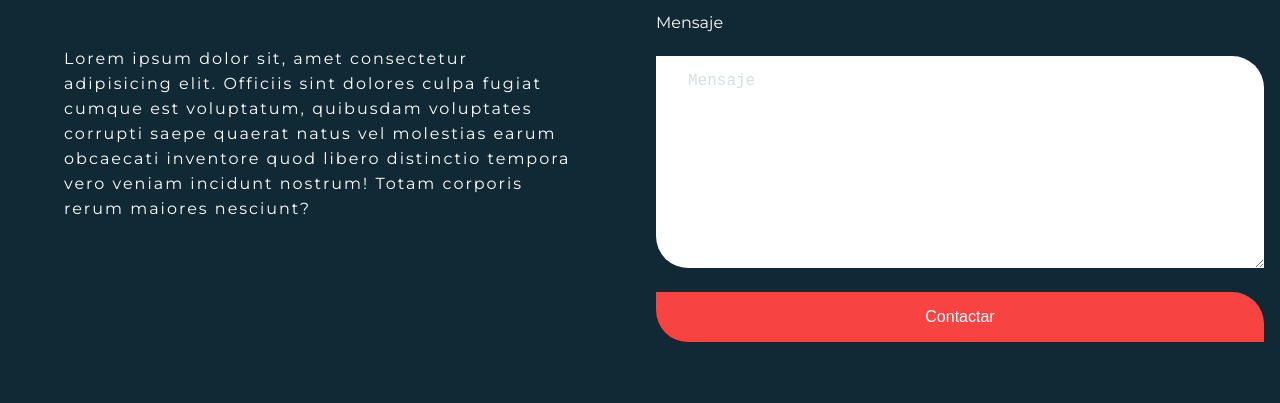
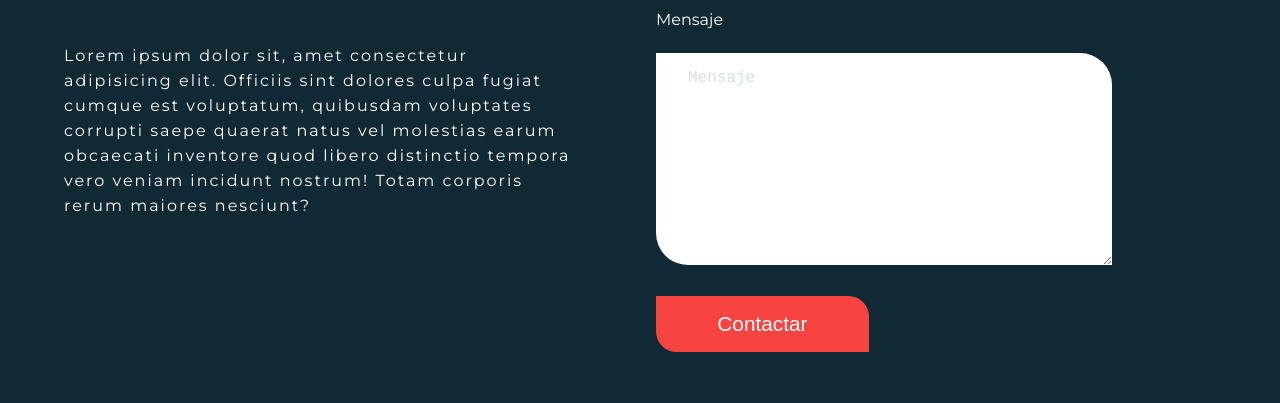
Before and after one commit to RafaMelara98/PrimerParcial-, a plain HTML site: page index.html in a window 1280 px wide. Shown: the part 1519-1922 px from the top of the page. Drawn offline with Linux system fonts and the light colour scheme.

Commit message:
Add comentarios y arreglando tamaño de el formulario

```diff
--- a/css/main.css
+++ b/css/main.css
@@ -105,16 +105,17 @@ p{
     font-size: 10.5em;
     margin:20px;
 
+}
 
 
-}
+/*Dandole color al los iconos cuando el usuario interactue*/
 .social-links li a:hover{
     color: #F74442;
 }
 
 
 
-/*Separando los iconos */
+/*Separando los iconos  */
 .big-hero .container.social-links .fa-github{
     margin: 17px;
     margin-bottom: 65px;
@@ -125,6 +126,7 @@ p{
     margin-bottom: 65px;
 }
 
+/*Corrigiendo el tamaño, color y espacio de logo flecha*/
 .fa-arrow-circle-down{
     color: #0AC693;
     text-decoration: none;
@@ -132,47 +134,63 @@ p{
     margin-bottom: 125px;
 }
 
+/*Le da un color al section donde se encuentran los articles*/
 .green-area {
     background-color: #0AC693;
 
 }
 
-
+/*En la parte del div donde esta publicaciones le da un margen inferior y un padding*/
 .post {
     padding: 1em;
-    margin-bottom: -2px;
+    margin-bottom: -5px;
 }
+
+/*Donde esta el titulo de applicaciones lo transforma en mayusculas le aplica
+  un tamaño de fuente y la anchura*/
 .post h2 {
     text-transform: uppercase;
     font-weight: 700;
     font-size: 1.125em;
     margin: 1em;
+
 }
 
+/*La propiedad list style none le quita los marcadores que se crean por defecto al crear
+una lista*/
 .post ul {
     list-style: none;
+
 }
 
+/*A todo lo que esta adentro de la lista de la una altura min y anchura max al minimizar el
+navegador se nota la propiedad que se aplico*/
 .post ul li {
     min-height: 300px;
     max-width: 350px;
     margin: 2rem auto;
 }
 
+/*Le da estilo a los articulos, se le aplica un fondo, bordes redondeados, centra el texto
+y padding en la parte inferior del articulo*/
 .post ul li article {
     overflow: hidden;
     border-radius: 10px;
     background-color: #ffffff;
     text-align: left;
     padding-bottom: 2em;
+
 }
 
+/*Edita la imagen que va arriba del article*/
 .post article img{
     height: 150px;
     width: 100%;
     object-fit: cover;
 }
 
+/*Modifica el Titulo que esta en article aplicandole margen, espacio de relleno, color de
+texto y tamaño de fuente*/
 .post article h3 {
     color: #0D5061;
     margin-top: 2em;
@@ -181,22 +199,28 @@ p{
     white-space: nowrap;
     overflow: hidden;
     text-overflow: ellipsis;
+
 }
 
+/*Se modifica el parrafo del articulo le da color y tamaño a la fuente */
 .post article p {
     color:#112935;
     font-size: 0.75em;
     padding: 1rem;
     line-height: 25px;
+
 }
 
 /* About */
 
+/*Modifica el section de la pagina aplicando un margen y especifica donde colocar
+los objetos con el flex direction */
 .about{
     margin-top: 2em;
     flex-direction: row-reverse;
 }
 
+/*Edita el titulo del about poniendolo en mayusculas y el tamaño de la fuente*/
 .about h2 {
     text-transform: uppercase;
     font-weight: 700;
@@ -204,11 +228,13 @@ p{
     margin: 2em;
 }
 
-
+/*Edita las dimensiones de la imagen que esta a la par del formulario*/
 .bio-info img{
    width: 200px;
 }
 
+/*Se modifica el parrafo de la parte inferior de la imagen centra el texto, tamaño de
+fuente, espacio entre las letras*/
 .bio-info p{
     font-size: 16px;
     padding: 4em;
@@ -218,26 +244,32 @@ p{
 
 }
 
-
-
-
+/*Modifica el div donde esta el formulario coloca los objetos con ayuda el flex direction
+coloca el eje principal en forma de columna, lo hace flexible con display coloca el texto
+y rellena el contenido del div con padding*/
 .contact {
     display: flex;
     flex-direction: column;
     text-align: left;
     padding: 0px 1em;
 
+
 }
 
+/*Aplica margen a los label*/
 .contact * + * {
     margin-top: 1.5em;
+
 }
 
+/*Hace flexible los input y los coloca en forma de columna*/
 .contact-form {
     display: flex;
     flex-direction: column;
+
 }
 
+/*Le da estilo a los input redondeandolos y aplicando padding*/
 .contact-form input, .contact-form textarea{
     padding: 1rem 2rem;
     border: none;
@@ -245,6 +277,8 @@ p{
     font-size: 1em;
     width: 100%;
 }
+
+
 
 /* Decorando placeholder */
 
@@ -269,7 +303,8 @@ p{
     background-image: url("../images/decoracion_oscura_small.svg");
 }
 
-/*Arreglando footer*/
+/*Arreglando footer utilize margin top para establecer un espacio entre el section donde
+esta el about y el footer*/
 footer{
     background-color: #0D5061;
     color:#D7DEE6;
@@ -363,6 +398,22 @@ footer{
         grid-column: 1/span 3;
     }
 
+    .about .container input:last-child{
+        border: none;
+        border-radius: 0px 1em;
+        font-size: 1.3em;
+        margin-bottom: 2em;
+        width: 35%;
+        align-self: left;
+    }
+
+    .contact-form input, .contact-form textarea{
+        padding: 1rem 2rem;
+        border: none;
+        border-radius: 0px 2em;
+        font-size: 1em;
+        width: 75%;
+    }
 }
 
 @media only screen and (min-width: 1440px) {
```
